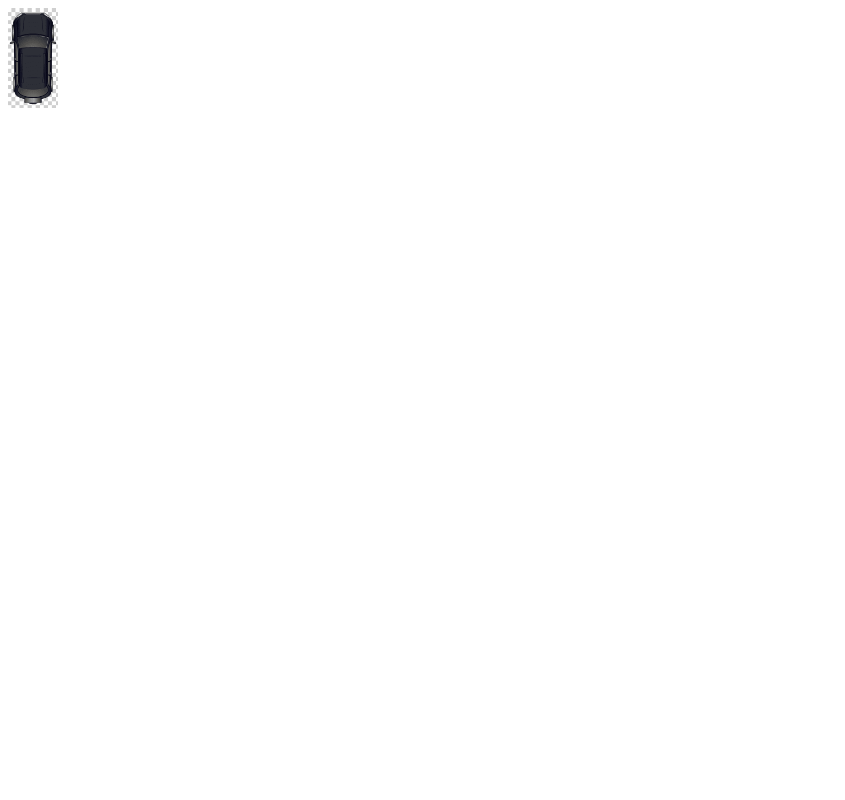
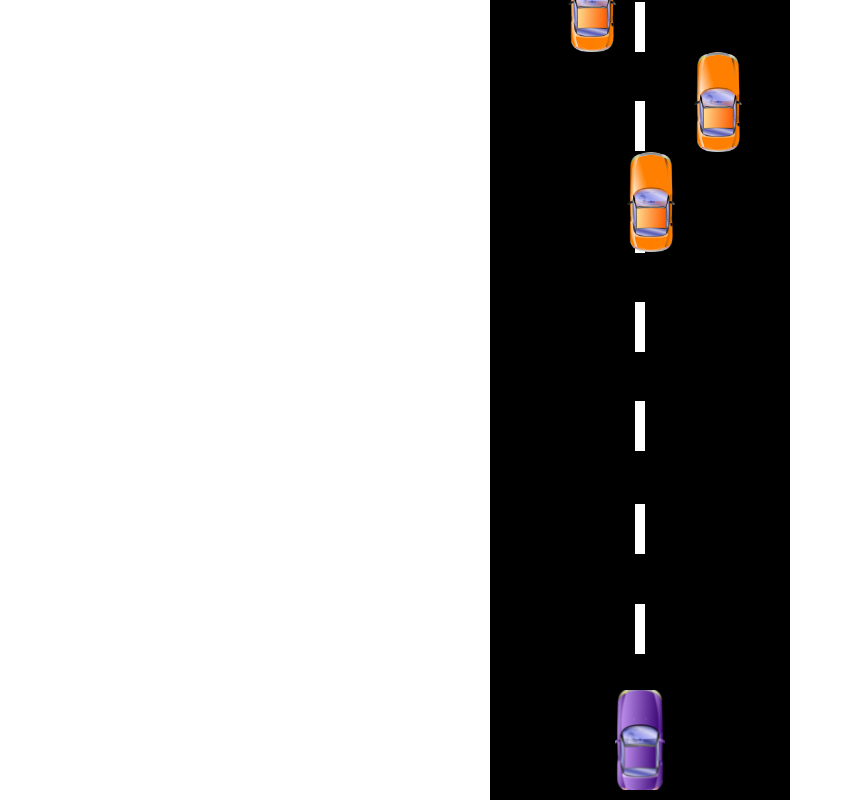
Before and after one commit to markfromsky/JsGonochki, a plain HTML site: page Index.html in a window 1280 px wide. Both pictures are taken after a click on the element "Чтобы начать игру, кликни сюда". Shown: the whole page, without its empty margins (0-845 px from the left). Drawn offline with Linux system fonts and the light colour scheme.

Commit message:
second lesson

```diff
--- a/Index.html
+++ b/Index.html
@@ -9,10 +9,8 @@
     <script src="script.js" defer></script>
 </head>
 <body>
-    <div class="score"></div>
-    <div class="game">
+        <div class="score"></div>
         <div class="start">Чтобы начать игру, кликни сюда</div>
         <div class="gameArea"></div>
-    </div>
 </body>
 </html>
--- a/script.js
+++ b/script.js
@@ -17,25 +17,88 @@ const keys = {
 const settings = {
     start: false,
     score: 0,
-    speed: 3
+    speed: 3,
+    traffic: 1
+}
+function getElementsQuantity(Height){
+    return document.documentElement.clientHeight/Height;
 }
 function startGame(){
+    for(let i = 0; i < getElementsQuantity(50); i++){
+        const line = document.createElement('div');
+        line.classList.add('line');
+        line.y = (i*100);
+        line.style.top = line.y + 'px';
+        gameArea.appendChild(line);
+    }
+    for(let i = 0; i < getElementsQuantity(100*settings.traffic); i++){
+        const enemy = document.createElement('div');
+        enemy.classList.add('enemy');
+        enemy.y = -100*settings.traffic*(i+1);
+        enemy.style.left = Math.floor(Math.random() * (gameArea.offsetWidth-50)) + 'px';
+        enemy.style.top = enemy.y + 'px';
+        gameArea.appendChild(enemy);
+    }
     start.classList.add('hide');
     gameArea.appendChild(car);
+    settings.x = car.offsetLeft;
+    settings.y = car.offsetTop;
     settings.start = true;
+
+
     requestAnimationFrame(playGame);
 }
 function playGame(){
-    console.log('game started');
+    moveEnemy();
+    moveRoad();
     if(settings.start){
+        if(keys.ArrowLeft && settings.x > 0){
+            settings.x -= settings.speed;
+            car.style.left = settings.x + 'px';
+        }
+        if(keys.ArrowRight && settings.x < (gameArea.offsetWidth-50)){
+            settings.x += settings.speed;
+            car.style.left = settings.x + 'px';
+        }
+        if(keys.ArrowUp && settings.y > 0){
+            settings.y -= settings.speed;
+            car.style.top = settings.y + 'px';
+        }
+        if(keys.ArrowDown && settings.y < (gameArea.offsetHeight - car.offsetHeight)){
+            settings.y += settings.speed;
+            car.style.top = settings.y + 'px';
+        }
         requestAnimationFrame(playGame);
     }
 }
 function startmove(event){
     event.preventDefault();
-    event[event.key] = true;
+    keys[event.key] = true;
 }
 function stopMove(event){
     event.preventDefault();
-    event[event.key] = false;
+    keys[event.key] = false;
 }
+function moveRoad(){
+    let lines = document.querySelectorAll('.line');
+    lines.forEach(function(line){
+        line.y += settings.speed;
+        // console.log(line.y);
+        line.style.top = line.y + 'px';
+        if(line.y > document.documentElement.clientHeight){
+            line.y = -100;
+        }
+    })
+}
+function moveEnemy(){
+    let enemies = document.querySelectorAll('.enemy');
+    enemies.forEach(function(enemy){
+        enemy.y += settings.speed/2;
+        enemy.style.top = enemy.y + 'px';
+        if(enemy.y > gameArea.offsetHeight){
+            enemy.y = -100;
+            enemy.style.left = Math.floor(Math.random() * (gameArea.offsetWidth-50)) + 'px';
+        }
+    })
+
+}
--- a/style.css
+++ b/style.css
@@ -1,11 +1,92 @@
 /* body{
     background:black;
 } */
+html, body, div, span, applet, object, iframe,
+h1, h2, h3, h4, h5, h6, p, blockquote, pre,
+a, abbr, acronym, address, big, cite, code,
+del, dfn, em, img, ins, kbd, q, s, samp,
+small, strike, strong, sub, sup, tt, var,
+b, u, i, center,
+dl, dt, dd, ol, ul, li,
+fieldset, form, label, legend,
+table, caption, tbody, tfoot, thead, tr, th, td,
+article, aside, canvas, details, embed,
+figure, figcaption, footer, header, hgroup,
+menu, nav, output, ruby, section, summary,
+time, mark, audio, video {
+	margin: 0;
+	padding: 0;
+	border: 0;
+	font-size: 100%;
+	font: inherit;
+	vertical-align: baseline;
+}
+/* HTML5 display-role reset for older browsers */
+article, aside, details, figcaption, figure,
+footer, header, hgroup, menu, nav, section {
+	display: block;
+}
+body {
+	line-height: 1;
+}
+ol, ul {
+	list-style: none;
+}
+blockquote, q {
+	quotes: none;
+}
+blockquote:before, blockquote:after,
+q:before, q:after {
+	content: '';
+	content: none;
+}
+table {
+	border-collapse: collapse;
+	border-spacing: 0;
+}
+
+
+
+
+
+html{
+    height:100%;
+}
+body{
+    height:100%;
+}
 .hide{
     display:none;
 }
-.car{
+.car,.enemy{
     width:50px;
     height:100px;
-    background:transparent url('Auto.png') center / cover no-repeat;
+    background:transparent url('car.png') center / cover no-repeat;
+    position:absolute;
 }
+.enemy{
+    background: transparent url('Carenemy.png') center / cover no-repeat;
+}
+.game{
+    position:relative;
+}
+.gameArea{
+    width:300px;
+    height:100%;
+    position:relative;
+    background: black;
+    margin:auto;
+    overflow:hidden;
+}
+.car{
+    position:absolute;
+    left: 125px;
+    bottom:10px;
+}
+.line{
+    position:absolute;
+    height:50px;
+    width:10px;
+    background:white;
+    left:145px;
+}
```
Also changed, not shown: Carenemy.png (added), car.png (added).
